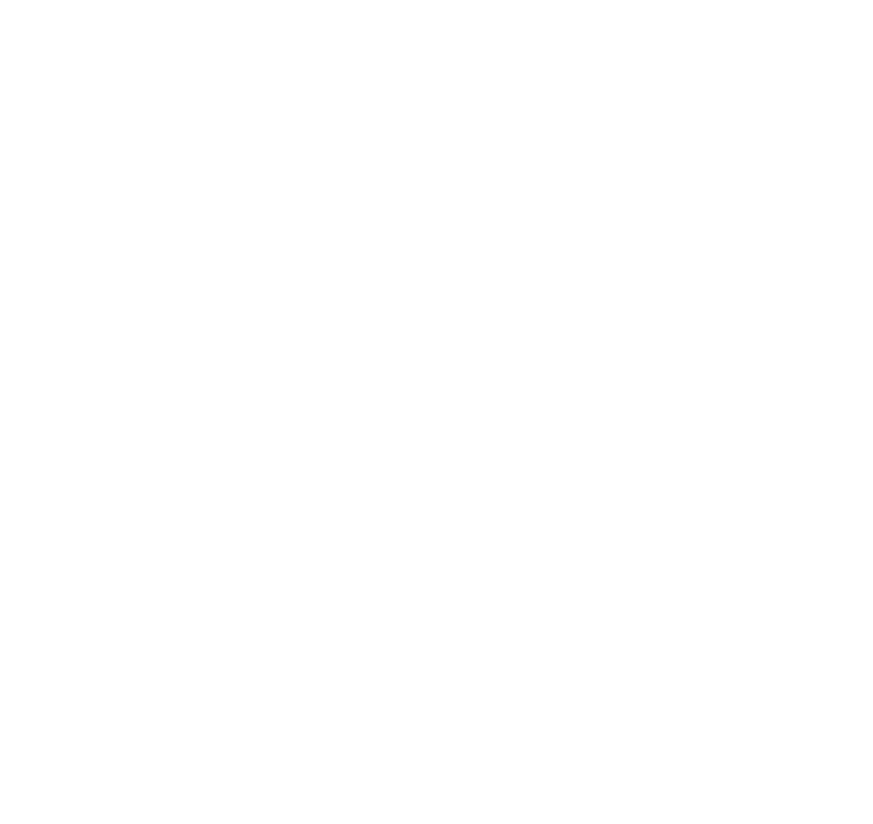
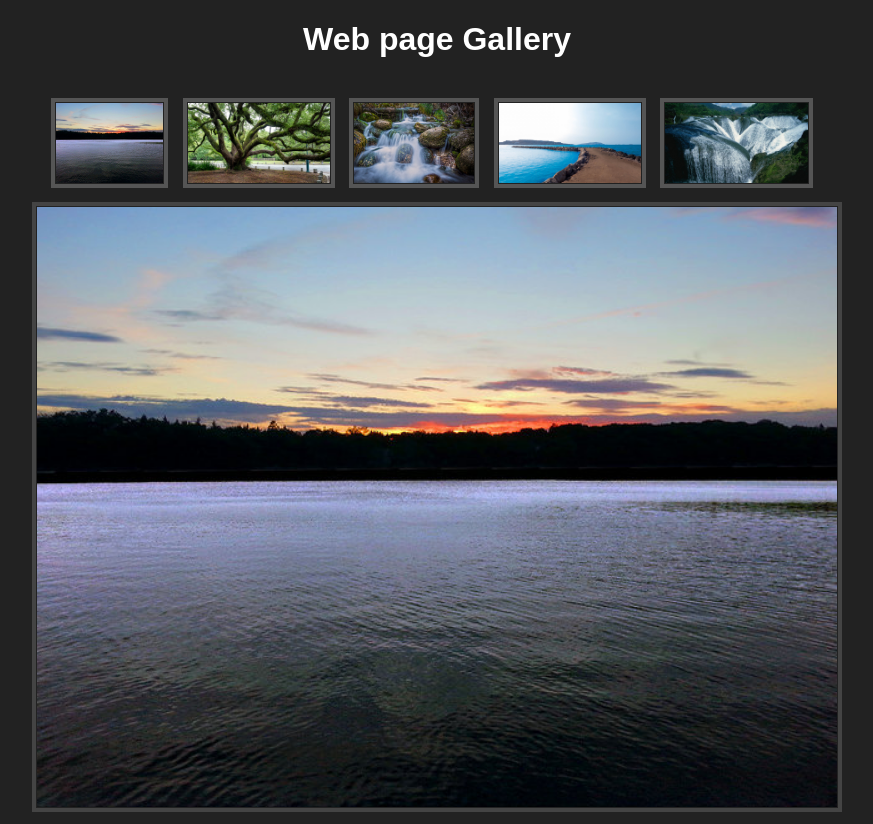
Before and after one commit to muhammadmueenarif/JS-For-Beginners, a plain HTML site: page index.html in a window 1280 px wide. Shown: the whole page, without its empty margins (203-1076 px from the left). Before the commit the page ends 800 px from the top, so only its background shows below. Drawn offline with Linux system fonts and the light colour scheme.

Commit message:
JS Project 2. Photo Gallery. html file added. project completed and also course end here

```diff
--- a/index.html
+++ b/index.html
@@ -5,11 +5,31 @@
     <meta charset="UTF-8">
     <meta name="viewport" content="width=device-width, initial-scale=1.0">
     <title>JS For Beginners</title>
+    <link rel="stylesheet" href="style.css">
 
 </head>
 <body>
 
     <script src="script.js"></script>
 
+    <div id="container" align="center">
+        <h1>Web page Gallery</h1>
+        <br>
+
+        <div class="thumbnails">
+
+            <img onmouseover="preview.src=img1.src" name="img1" src="images/img1.jpg" alt="">
+            <img onmouseover="preview.src=img2.src" name="img2" src="images/img2.jpg" alt="">
+            <img onmouseover="preview.src=img3.src" name="img3" src="images/img3.jpg" alt="">
+            <img onmouseover="preview.src=img4.src" name="img4" src="images/img4.jpg" alt="">
+            <img onmouseover="preview.src=img5.src" name="img5" src="images/img5.jpg" alt="">
+
+        </div>
+
+        <div class="preview" align="center">
+            <img name="preview" src="images/img1.jpg" alt="Load Error">
+
+        </div>
+    </div>
 </body>
 </html>
```
